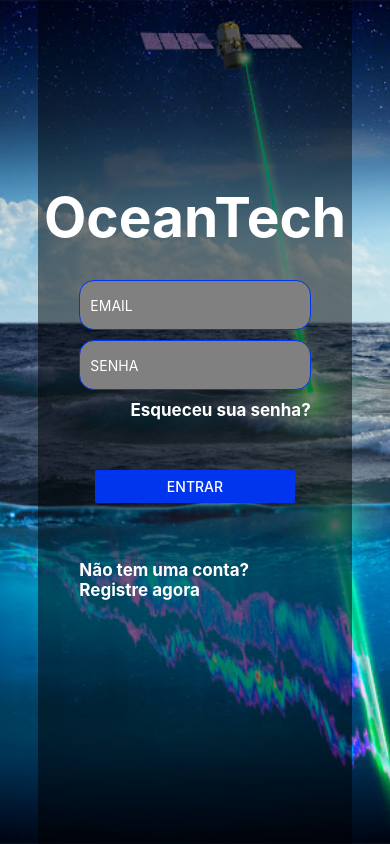
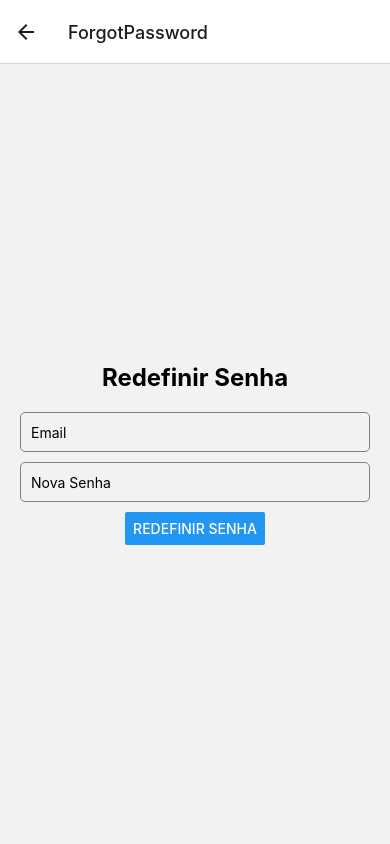
Before and after one commit to CalinaThalya/OceanTech, a React Native app: screen /ForgotPassword in a window 390 px wide. Built offline with nearby package versions, Linux system fonts and the light colour scheme.

Commit message:
newForgoutPassawordPassword

```diff
--- a/App.js
+++ b/App.js
@@ -6,6 +6,7 @@ import Login from './components/Login';
 import Help from './components/Help';
 import About from './components/About';
 import Register from './components/Register';
+import ForgotPassword from './components/ForgoutPassaword';
 
 const Stack = createStackNavigator();
 
@@ -38,6 +39,11 @@ const App = () => {
           component={Register}
           options={{ title: 'Register' }}
           />
+           <Stack.Screen
+          name="ForgotPassword"
+          component={ForgotPassword}
+          options={{ title: 'ForgotPassword' }}
+          />
       </Stack.Navigator>
     </NavigationContainer>
   );
--- a/components/ForgoutPassaword.js
+++ b/components/ForgoutPassaword.js
@@ -0,0 +1,89 @@
+import React, { useState } from 'react';
+import { View, Text, TextInput, Button, Alert, StyleSheet } from 'react-native';
+import axios from 'axios';
+
+const ForgotPassword = ({ navigation }) => {
+  const [email, setEmail] = useState('');
+  const [novaSenha, setNovaSenha] = useState('');
+
+  const resetarSenha = () => {
+    if (!email || !novaSenha) {
+      Alert.alert('Erro', 'Por favor, preencha todos os campos.');
+      return;
+    }
+
+    axios.get('http://localhost:3000/users')
+      .then(response => {
+        const users = response.data;
+        const user = users.find(user => user.email === email);
+
+        if (user) {
+          axios.patch(`http://localhost:3000/users/${user.id}`, { senha: novaSenha })
+            .then(response => {
+              Alert.alert('Sucesso', 'Senha alterada com sucesso!');
+              navigation.navigate('Login');
+            })
+            .catch(error => {
+              console.error('Erro ao atualizar senha:', error);
+              Alert.alert('Erro', 'Ocorreu um erro ao atualizar a senha.');
+            });
+        } else {
+          Alert.alert('Erro', 'Email não encontrado.');
+        }
+      })
+      .catch(error => {
+        console.error('Erro ao verificar email:', error);
+        Alert.alert('Erro', 'Ocorreu um erro ao verificar o email.');
+      });
+  };
+
+  return (
+    <View style={styles.container}>
+      <Text style={styles.title}>Redefinir Senha</Text>
+      <TextInput
+        style={styles.input}
+        placeholder="Email"
+        value={email}
+        onChangeText={setEmail}
+        placeholderTextColor="#000"
+      />
+      <TextInput
+        style={styles.input}
+        placeholder="Nova Senha"
+        secureTextEntry={true}
+        value={novaSenha}
+        onChangeText={setNovaSenha}
+        placeholderTextColor="#000"
+      />
+      <Button
+        title="Redefinir Senha"
+        onPress={resetarSenha}
+      />
+    </View>
+  );
+};
+
+const styles = StyleSheet.create({
+  container: {
+    flex: 1,
+    justifyContent: 'center',
+    alignItems: 'center',
+    padding: 20,
+  },
+  title: {
+    fontSize: 24,
+    fontWeight: 'bold',
+    marginBottom: 20,
+  },
+  input: {
+    width: '100%',
+    height: 40,
+    borderColor: 'gray',
+    borderWidth: 1,
+    borderRadius: 5,
+    marginBottom: 10,
+    paddingHorizontal: 10,
+  },
+});
+
+export default ForgotPassword;
--- a/components/Login.js
+++ b/components/Login.js
@@ -45,7 +45,7 @@ const Login = ({ navigation }) => {
               secureTextEntry
               placeholderTextColor="#FFF"
             />
-            <TouchableOpacity onPress={() => navigation.navigate('ForgoutPassaword')}>
+            <TouchableOpacity onPress={() => navigation.navigate('ForgotPassword')}>
               <Text style={styles.forgotPassword}>Esqueceu sua senha?</Text>
             </TouchableOpacity>
             <View style={styles.buttonContainer}>
--- a/db.json
+++ b/db.json
@@ -8,7 +8,7 @@
     {
       "id": "751b",
       "email": "pedro@gmail.com",
-      "senha": "123"
+      "senha": "abc"
     }
   ]
 }
```
